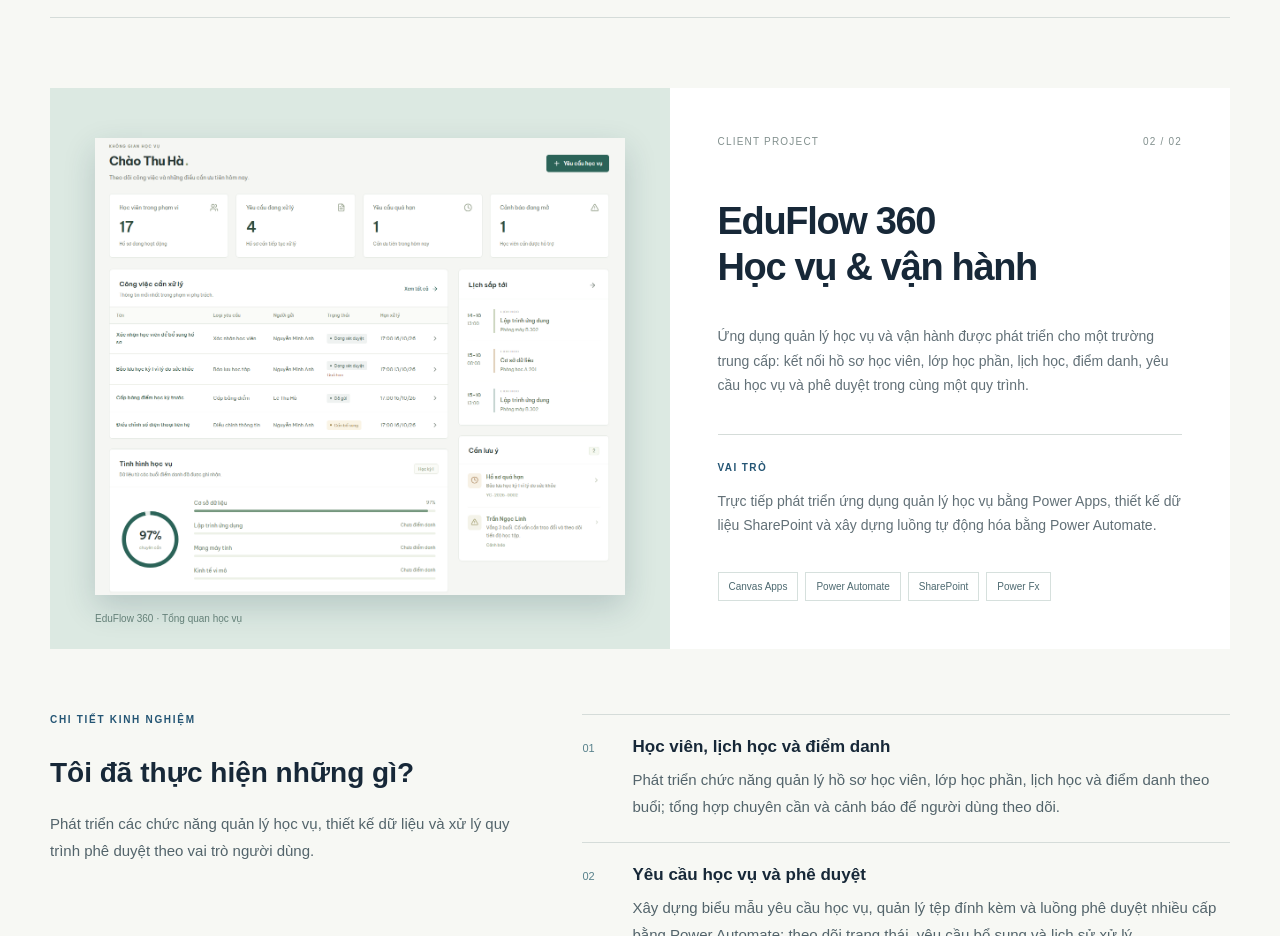
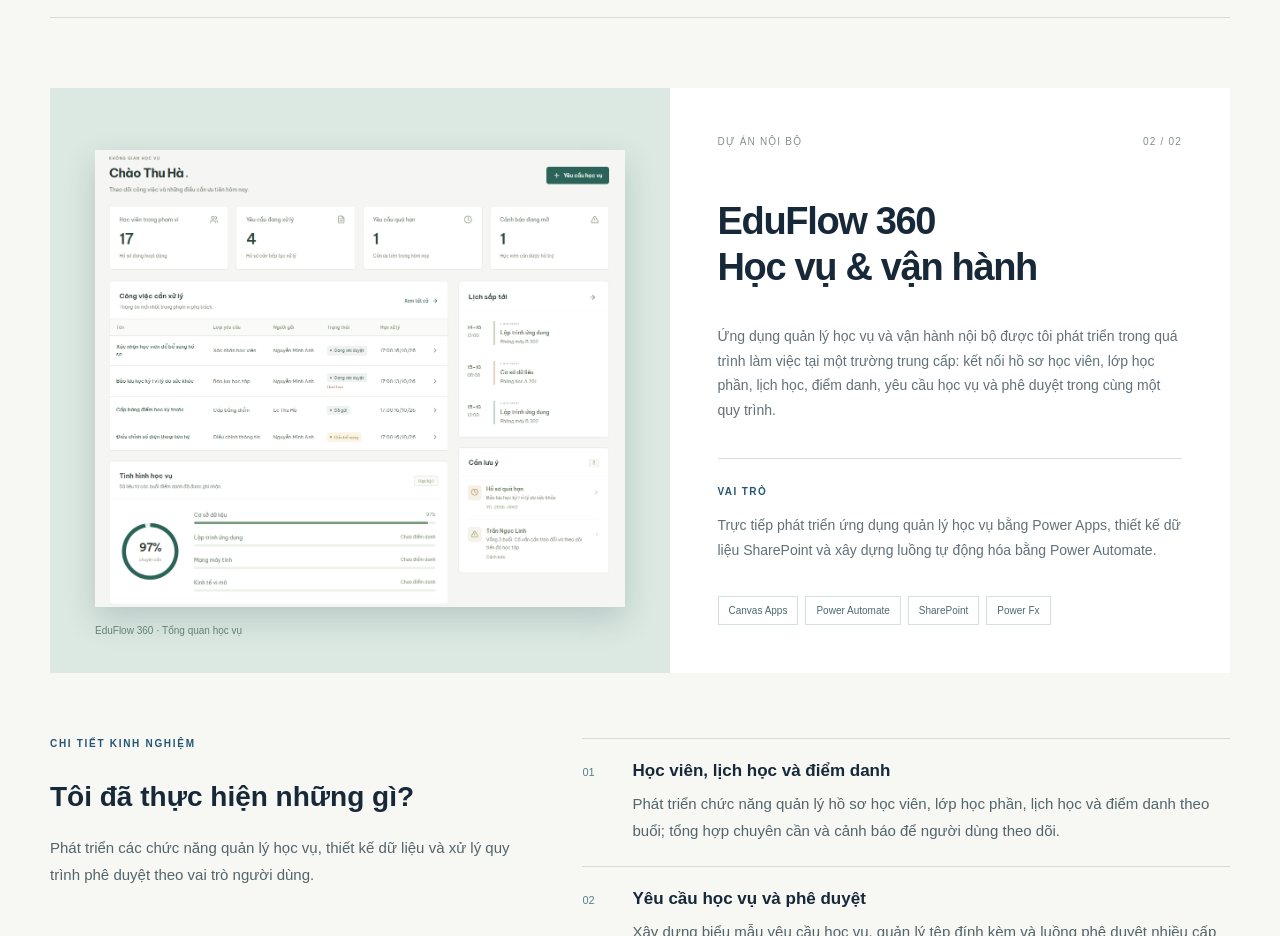
Before and after one commit to Hai129148/portfolio_trinhvanhai, a plain HTML site: page index.html in a window 1280 px wide. Shown: the part 2380-3316 px from the top of the page. Drawn offline with Linux system fonts and the light colour scheme.

Commit message:
Describe EduFlow as an internal project at employer school

```diff
--- a/index.html
+++ b/index.html
@@ -22,9 +22,9 @@
       <p class="visual-caption" data-vi="EduFlow 360 · Tổng quan học vụ" data-en="EduFlow 360 · Academic overview">EduFlow 360 · Tổng quan học vụ</p>
     </div>
     <div class="project-copy">
-      <div class="project-index"><span>CLIENT PROJECT</span><span>02 / 02</span></div>
+      <div class="project-index"><span data-vi="DỰ ÁN NỘI BỘ" data-en="INTERNAL PROJECT">DỰ ÁN NỘI BỘ</span><span>02 / 02</span></div>
       <h3 id="eduflow-title" data-vi="EduFlow 360<br>Học vụ &amp; vận hành" data-en="EduFlow 360<br>Academic operations">EduFlow 360<br>Học vụ &amp; vận hành</h3>
-      <p data-vi="Ứng dụng quản lý học vụ và vận hành được phát triển cho một trường trung cấp: kết nối hồ sơ học viên, lớp học phần, lịch học, điểm danh, yêu cầu học vụ và phê duyệt trong cùng một quy trình." data-en="An academic operations application developed for a vocational school, connecting student records, course sections, timetables, attendance, academic requests and approvals in one workflow.">Ứng dụng quản lý học vụ và vận hành được phát triển cho một trường trung cấp: kết nối hồ sơ học viên, lớp học phần, lịch học, điểm danh, yêu cầu học vụ và phê duyệt trong cùng một quy trình.</p>
+      <p data-vi="Ứng dụng quản lý học vụ và vận hành nội bộ được tôi phát triển trong quá trình làm việc tại một trường trung cấp: kết nối hồ sơ học viên, lớp học phần, lịch học, điểm danh, yêu cầu học vụ và phê duyệt trong cùng một quy trình." data-en="An internal academic operations application I develop as part of my work at a vocational school, connecting student records, course sections, timetables, attendance, academic requests and approvals in one workflow.">Ứng dụng quản lý học vụ và vận hành nội bộ được tôi phát triển trong quá trình làm việc tại một trường trung cấp: kết nối hồ sơ học viên, lớp học phần, lịch học, điểm danh, yêu cầu học vụ và phê duyệt trong cùng một quy trình.</p>
       <div class="project-detail">
         <span data-vi="VAI TRÒ" data-en="ROLE">VAI TRÒ</span>
         <p data-vi="Trực tiếp phát triển ứng dụng quản lý học vụ bằng Power Apps, thiết kế dữ liệu SharePoint và xây dựng luồng tự động hóa bằng Power Automate." data-en="Developed the academic operations application with Power Apps, designed SharePoint data structures and built automated workflows with Power Automate.">Trực tiếp phát triển ứng dụng quản lý học vụ bằng Power Apps, thiết kế dữ liệu SharePoint và xây dựng luồng tự động hóa bằng Power Automate.</p>
```
